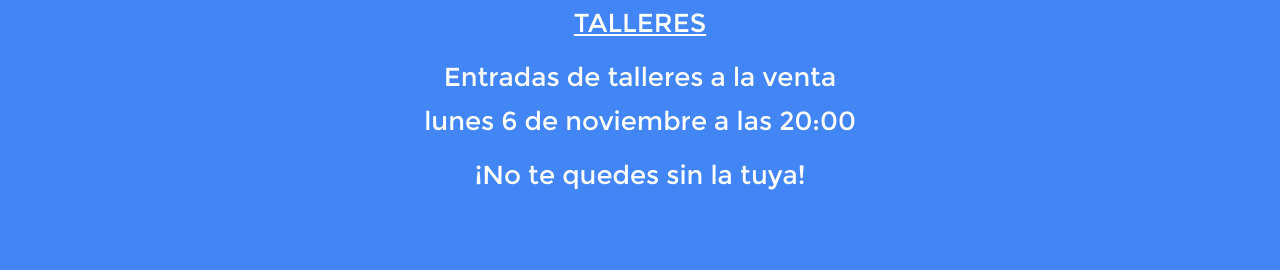
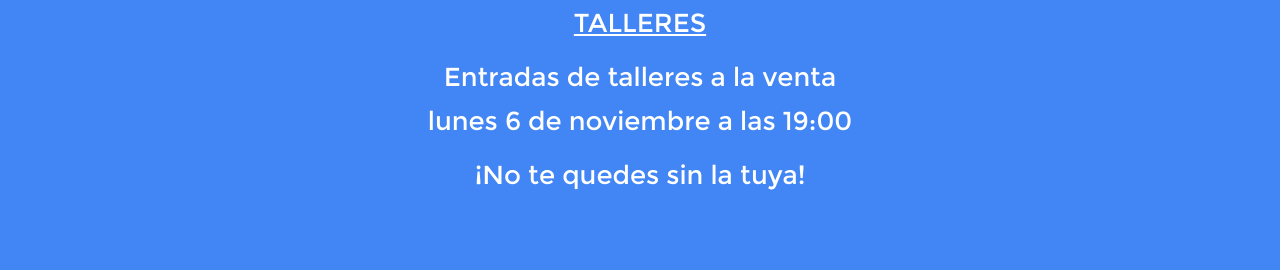
Before and after one commit to MulleresTechZgz/wtmz23, a Jekyll site: the page built from index.html, in a window 1280 px wide and 900 px high, scrolled down 1012 px. Shown: the part 155-425 px from the top of the window. Built offline with Jekyll 4.4.1, drawn with Linux system fonts in a browser that asks for light colours.

Commit message:
Change  starting time workshop tickets sale

```diff
--- a/_includes/workshops_tickets.html
+++ b/_includes/workshops_tickets.html
@@ -13,13 +13,13 @@
 
         <div id="texto_entradas_proximamente_talleres" style="display: block;">
           <!-- Antes del dia de venta de entradas primera tanda -->
-          <p class="lead_big">Entradas de talleres a la venta <br/>lunes 6 de noviembre a las 20:00<br/></p>
+          <p class="lead_big">Entradas de talleres a la venta <br/>lunes 6 de noviembre a las 19:00<br/></p>
           <p class="lead_big" style="margin-bottom: 0px !important;">¡No te quedes sin la tuya!</p>
         </div>
 
         <div id="texto_dia_de_venta_de_entradas_talleres" style="display: none;">
           <!-- Dia de venta de entradas primera tanda antes de la hora -->
-          <p class="lead_big" style="margin-bottom: 0px !important;">Hoy a partir de las 20:00 abriremos la venta de entradas de talleres. </p>
+          <p class="lead_big" style="margin-bottom: 0px !important;">Hoy a partir de las 19:00 abriremos la venta de entradas de talleres. </p>
           <p class="lead_big" style="margin-bottom: 0px !important;">¡No te quedes sin la tuya!</p>
         </div>
 
@@ -62,7 +62,7 @@
 
     // Set the date we're counting down to
     var countDown_day_workshops = new Date("Nov 6, 2023 00:00:01");
-    var countDown_workshops = new Date("Nov 6, 2023 20:00:00");
+    var countDown_workshops = new Date("Nov 6, 2023 19:00:00");
 
     var agotadas_talleres = document.getElementById("entradas_agotadas_talleres").innerHTML  == 'true';
 
```
